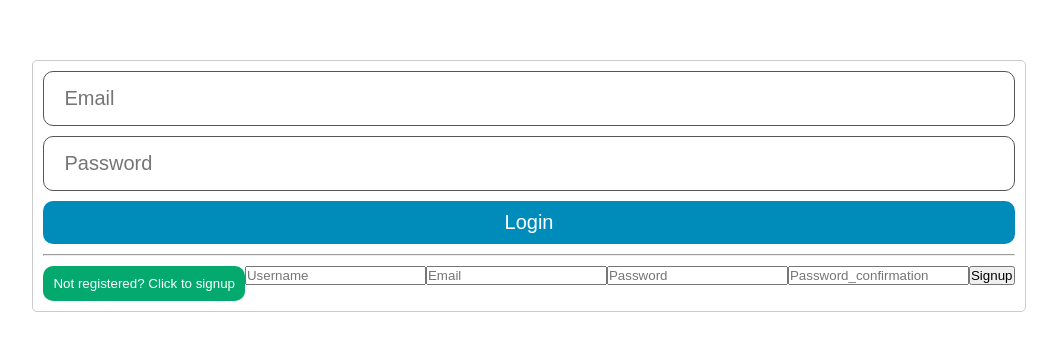
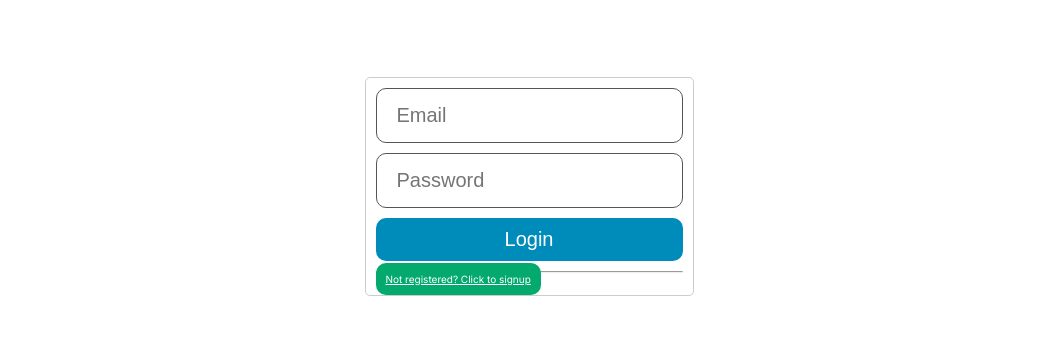
Before and after one commit to zeff96/booking_app, a Next.js app: page / in a window 1280 px wide. Shown: the part 214-564 px from the top of the page, without its empty margins (111-1168 px from the left). Built offline with nearby package versions, Linux system fonts and the light colour scheme.

Commit message:
Add Link
Added link to user registration page

```diff
--- a/app/page.js
+++ b/app/page.js
@@ -1,5 +1,5 @@
+import Link from "next/link";
 import LoginPage from "./auth/login/login";
-import Register from "./auth/Register/Register";
 import styles from "./page.module.css";
 
 export default async function Home() {
@@ -8,18 +8,9 @@ export default async function Home() {
       <div className={styles["main-wrapper"]}>
         <LoginPage />
         <hr />
-        <div className={styles["signup-wrapper"]}>
-          <button type="button" className={styles["signup-link"]}>
-            Not registered? Click to signup
-          </button>
-          <div>
-            <div className={styles["modal-content"]}></div>
-            <div className={styles["modal-header"]}></div>
-            <div className={styles["modal-body"]}>
-              <Register />
-            </div>
-          </div>
-        </div>
+        <Link href="/register" className={styles["signup-link"]}>
+          Not registered? Click to signup
+        </Link>
       </div>
     </main>
   );
```
